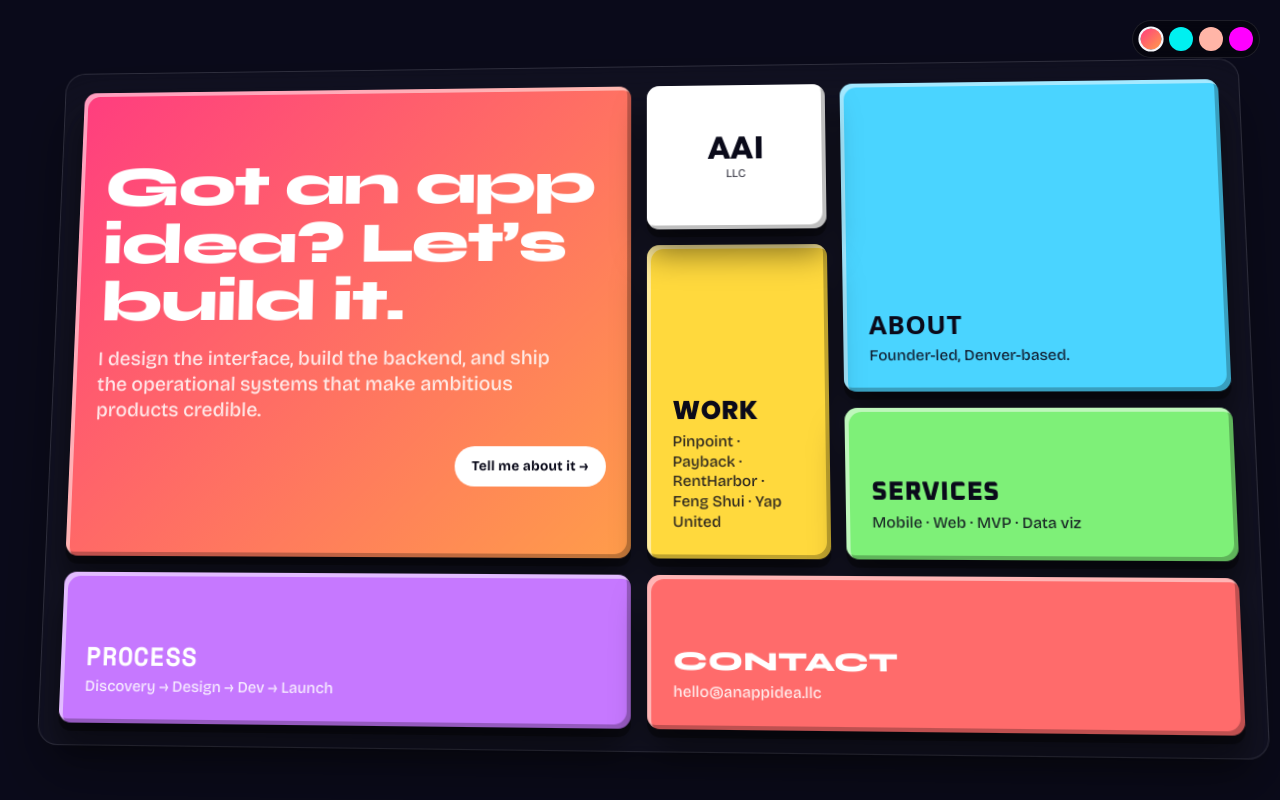
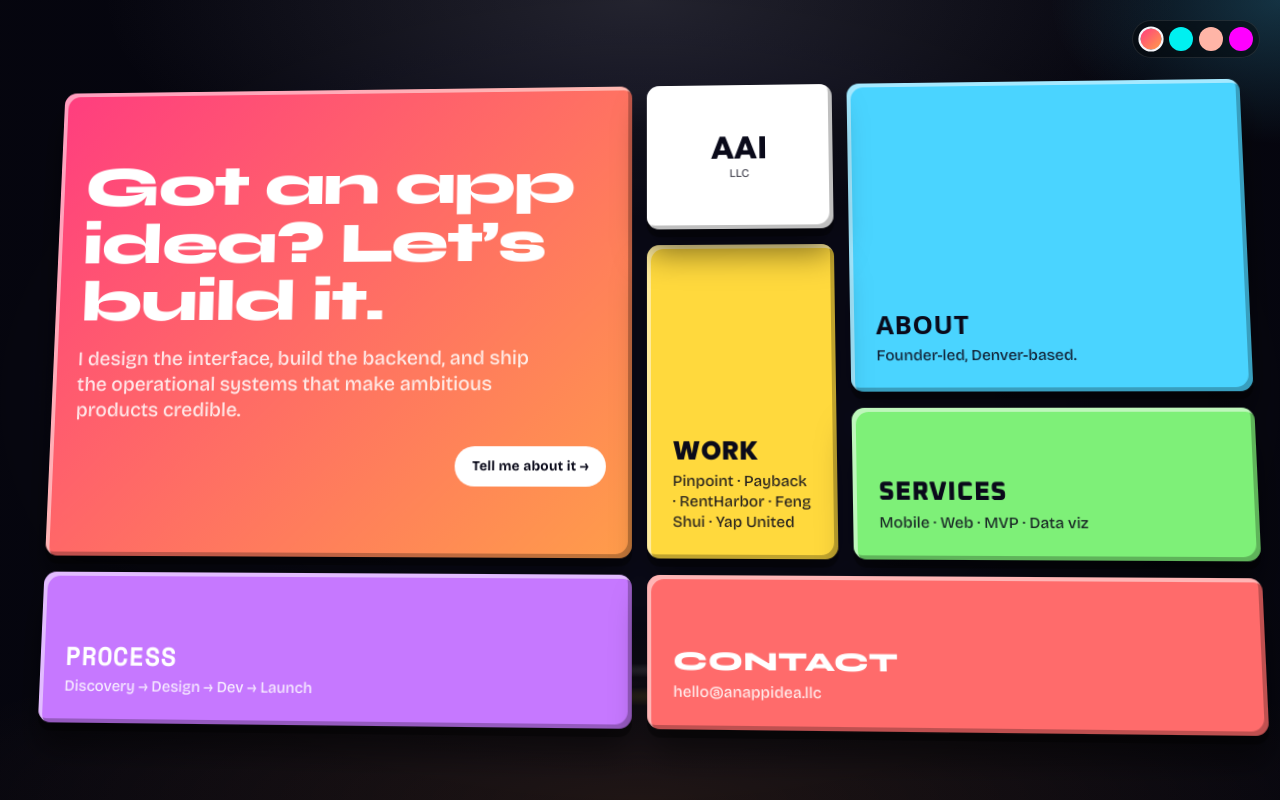
Before and after one commit to demaceo/anappideallc, a React (Vite) app: page / in a window 1280 px wide. Built offline with nearby package versions, Linux system fonts and the light colour scheme; a web font is replaced by a local one.

Commit message:
feat(tetris-grid): replace playfield chrome with implied glass cube atmospherics

```diff
--- a/src/components/TetrisGrid/TetrisGrid.module.css
+++ b/src/components/TetrisGrid/TetrisGrid.module.css
@@ -6,12 +6,28 @@
   place-items: center;
   perspective: 1400px;
   perspective-origin: 50% 35%;
+  position: relative;
+  overflow: hidden;
+
+  /* The viewport is "the room you're standing in." Layered radial gradients
+     paint the cube atmospherics flat-to-camera (they don't tilt with the
+     playfield). Order: caustic on top, then ceiling light, then floor glow,
+     then vignette underneath. */
+  background:
+    radial-gradient(ellipse 30% 30% at 100% 0%,
+      var(--cube-caustic) 0%, transparent 60%),
+    radial-gradient(ellipse 60% 40% at 50% 0%,
+      var(--cube-ceiling) 0%, transparent 70%),
+    radial-gradient(ellipse 80% 30% at 50% 100%,
+      var(--cube-floor-glow) 0%, transparent 75%),
+    radial-gradient(closest-side at 50% 50%,
+      transparent 50%, var(--cube-vignette) 100%),
+    var(--bg);
 }
 
-/* Hinted 3D container the blocks fall into. Deliberately minimal so the
-   block-level bevels, shadows, and hover lift remain the dominant visual
-   language — just a translucent tint, a hairline rim, an inner top shadow
-   for back-wall recession, and an outer drop shadow to ground it.
+/* The playfield is the invisible 3D transform host. Its chrome (background,
+   border, shadows, padding) was removed so the blocks read as suspended
+   inside the cube rather than sitting in a tray.
 
    IMPORTANT: nothing here may create a stacking context (no backdrop-filter,
    no mix-blend-mode, no filter). Those properties prevent
@@ -21,18 +37,53 @@
   position: relative;
   width: 100%;
   max-width: 1280px;
-  padding: clamp(0.75rem, 1.6vw, 1.5rem);
-  border-radius: clamp(1rem, 1.6vw, 1.5rem);
-  background: color-mix(in srgb, var(--fg) 3%, transparent);
-  border: 1px solid color-mix(in srgb, var(--fg) 12%, transparent);
-  box-shadow:
-    inset 0 30px 50px -20px color-mix(in srgb, var(--bg) 45%, transparent),
-    0 30px 60px rgba(0, 0, 0, 0.35);
   transform-style: preserve-3d;
   transition: transform 200ms ease-out;
   /* Defaults if useGridParallax hasn't set these (e.g. SSR, reduced motion). */
   --parallax-x: 0deg;
   --parallax-y: 0deg;
+}
+
+/* The glass floor — a child of .playfield (preserve-3d), rotated 90deg to
+   lay flat. Carries seven radial-gradient blooms calibrated to the desktop
+   grid layout: each bloom is positioned where its block sits, painted in
+   that block's color via the --c-*-bloom token. After rotateX(90deg), the
+   plane's original Y axis maps to depth — blocks higher in the grid project
+   blooms further into the cube. Hidden below desktop and under reduced
+   motion (the floor's effect comes from the parallax tilt). */
+.floor {
+  position: absolute;
+  left: 0;
+  right: 0;
+  bottom: 0;
+  height: 60%;
+  pointer-events: none;
+  opacity: 0.35;
+  display: none; /* Default hidden — only desktop turns it on. */
+  transform: rotateX(90deg) translateZ(-1px);
+  transform-origin: bottom center;
+  background:
+    radial-gradient(ellipse 35% 25% at 25% 35%,
+      color-mix(in srgb, var(--c-hero-bloom) 60%, transparent) 0%,
+      transparent 70%),
+    radial-gradient(ellipse 30% 20% at 58% 12%,
+      color-mix(in srgb, var(--c-brand-bloom) 60%, transparent) 0%,
+      transparent 70%),
+    radial-gradient(ellipse 30% 22% at 83% 30%,
+      color-mix(in srgb, var(--c-about-bloom) 60%, transparent) 0%,
+      transparent 70%),
+    radial-gradient(ellipse 28% 22% at 58% 55%,
+      color-mix(in srgb, var(--c-work-bloom) 60%, transparent) 0%,
+      transparent 70%),
+    radial-gradient(ellipse 30% 22% at 83% 60%,
+      color-mix(in srgb, var(--c-services-bloom) 60%, transparent) 0%,
+      transparent 70%),
+    radial-gradient(ellipse 35% 22% at 25% 88%,
+      color-mix(in srgb, var(--c-process-bloom) 60%, transparent) 0%,
+      transparent 70%),
+    radial-gradient(ellipse 35% 22% at 75% 88%,
+      color-mix(in srgb, var(--c-contact-bloom) 60%, transparent) 0%,
+      transparent 70%);
 }
 
 .grid {
@@ -70,8 +121,8 @@
 }
 
 /* Desktop: 6 columns × 4 rows — Hero-Left Asymmetric (the user-approved A layout).
-   The whole playfield carries the base isometric tilt + parallax — the well and
-   its blocks rotate together as one 3D object. */
+   The whole playfield carries the base isometric tilt + parallax — the floor
+   and its blocks rotate together as one 3D object. */
 @media (min-width: 1024px) {
   .playfield {
     transform: rotateX(calc(6deg + var(--parallax-x))) rotateY(calc(-3deg + var(--parallax-y)));
@@ -85,10 +136,15 @@
       'hero hero hero work  services services'
       'process process process contact contact contact';
   }
+  .floor {
+    display: block;
+  }
 }
 
-/* Reduced-motion users get a flat, untilted well with no parallax response. */
+/* Reduced-motion users get a flat, untilted scene with no parallax response
+   and no floor (the floor's effect comes from the parallax tilt). */
 @media (prefers-reduced-motion: reduce) {
   .viewport { perspective: none; }
   .playfield { transform: none !important; transition: none !important; }
+  .floor { display: none !important; }
 }
```
